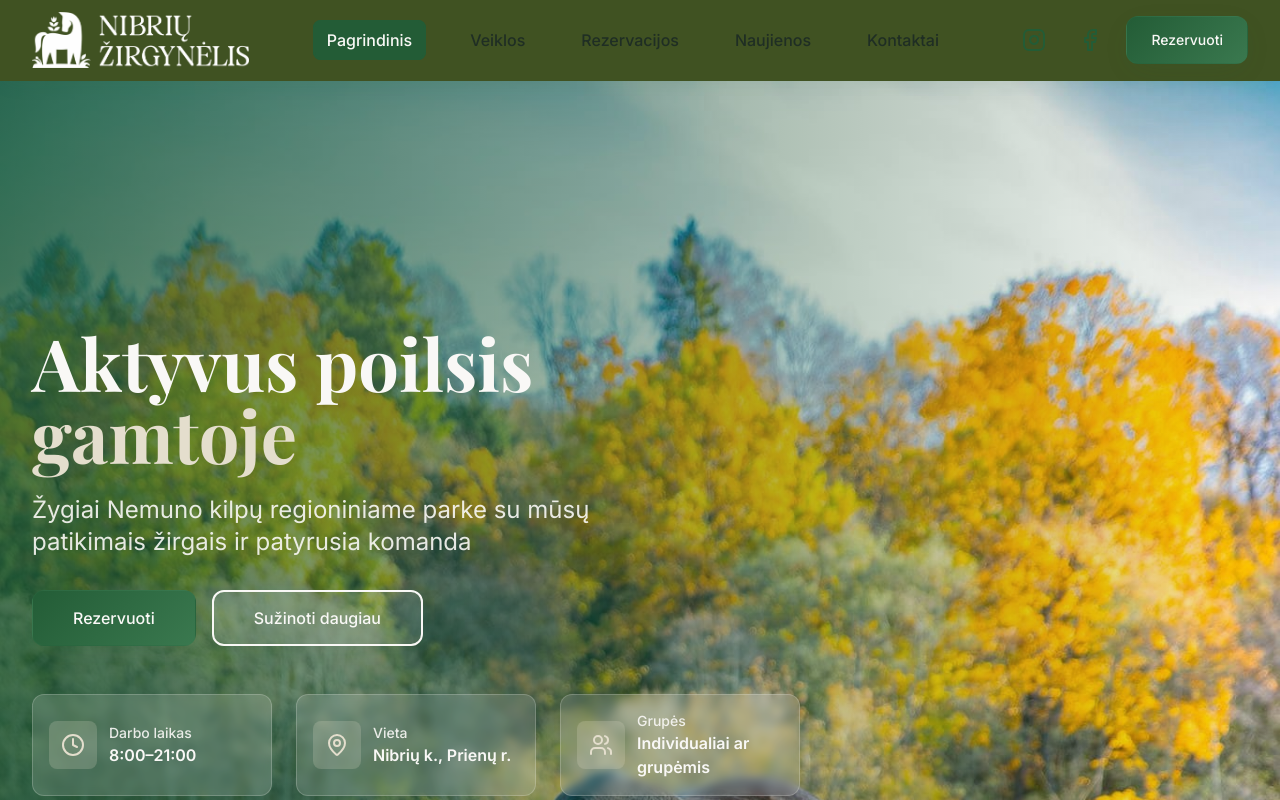
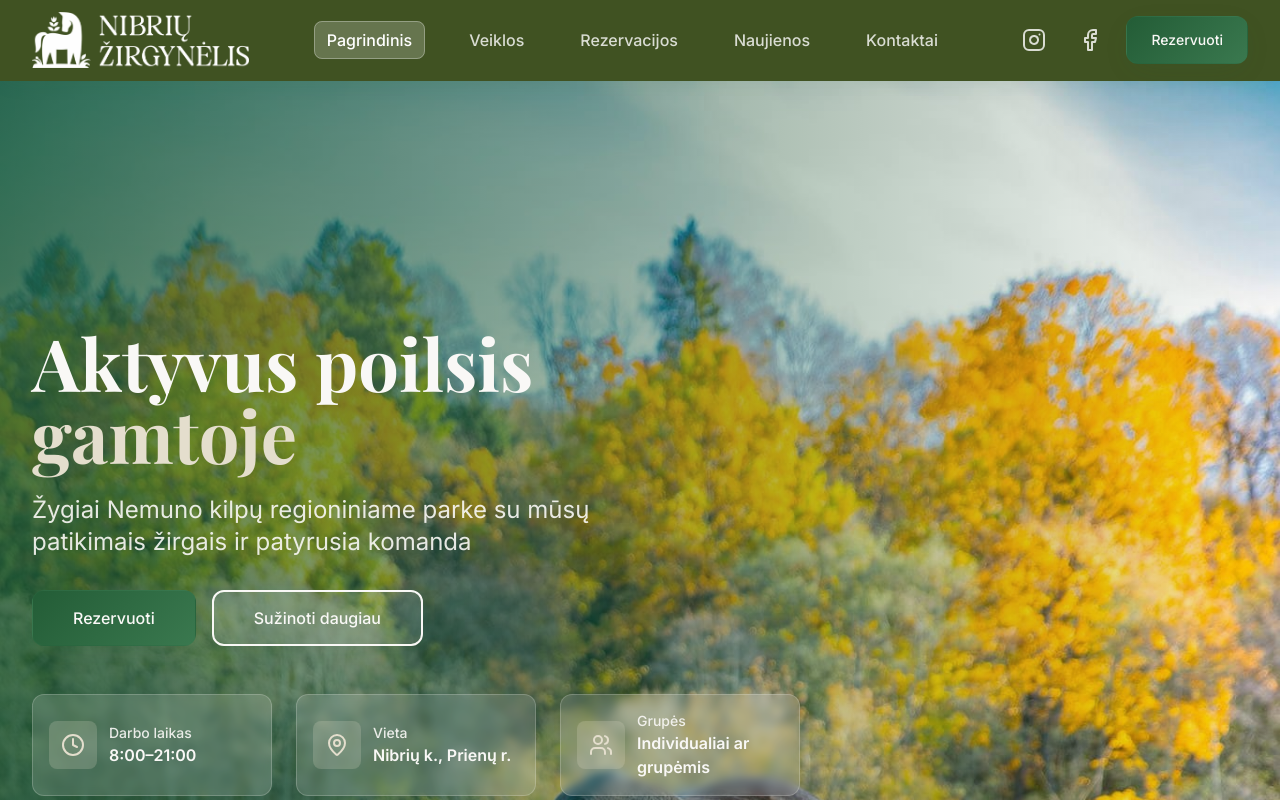
Before and after one commit to BboyHappy/nibriuzirgynelis, a React (Vite) app: page / in a window 1280 px wide. Shown: the top 800 px of the page. Built offline with nearby package versions, Linux system fonts and the light colour scheme.

Commit message:
Update top bar color to green

```diff
--- a/src/components/Header.tsx
+++ b/src/components/Header.tsx
@@ -53,9 +53,9 @@ const Header = () => {
                 {item.submenu ? (
                   <div className="relative">
                     <button className={cn(
-                      "text-foreground hover:text-primary transition-colors font-medium px-3 py-2 rounded-lg",
-                      "group-hover:text-primary",
-                      isActiveSection(item.submenu) && "bg-primary text-primary-foreground hover:text-primary-foreground group-hover:text-primary-foreground border-2 border-primary"
+                      "text-white/80 hover:text-white transition-colors font-medium px-3 py-2 rounded-lg",
+                      "group-hover:text-white",
+                      isActiveSection(item.submenu) && "bg-white/20 text-white hover:text-white group-hover:text-white border border-white/30"
                     )}>
                       {item.name}
                     </button>
@@ -80,8 +80,8 @@ const Header = () => {
                   <Link
                     to={item.href}
                     className={cn(
-                      "text-foreground hover:text-primary transition-colors font-medium px-3 py-2 rounded-lg",
-                      isActivePage(item.href) && "bg-primary text-primary-foreground hover:text-primary-foreground border-2 border-primary"
+                      "text-white/80 hover:text-white transition-colors font-medium px-3 py-2 rounded-lg",
+                      isActivePage(item.href) && "bg-white/20 text-white hover:text-white border border-white/30"
                     )}
                   >
                     {item.name}
@@ -97,7 +97,7 @@ const Header = () => {
               href="https://www.instagram.com/nibriu.zirgynelis/"
               target="_blank"
               rel="noopener noreferrer"
-              className="hidden sm:flex p-2 rounded-lg hover:bg-accent text-primary hover:text-primary/80 transition-colors"
+              className="hidden sm:flex p-2 rounded-lg hover:bg-white/10 text-white/80 hover:text-white transition-colors"
             >
               <Instagram size={24} />
             </a>
@@ -106,7 +106,7 @@ const Header = () => {
               href="https://www.facebook.com/profile.php?id=100057225738324&locale=lt_LT"
               target="_blank"
               rel="noopener noreferrer"
-              className="hidden sm:flex p-2 rounded-lg hover:bg-accent text-primary hover:text-primary/80 transition-colors"
+              className="hidden sm:flex p-2 rounded-lg hover:bg-white/10 text-white/80 hover:text-white transition-colors"
             >
               <Facebook size={24} />
             </a>
@@ -116,7 +116,7 @@ const Header = () => {
             </Button>
 
             <button
-              className="lg:hidden p-2 rounded-lg hover:bg-accent"
+              className="lg:hidden p-2 rounded-lg hover:bg-white/10 text-white"
               onClick={() => setIsMenuOpen(!isMenuOpen)}
             >
               {isMenuOpen ? <X size={24} /> : <Menu size={24} />}
@@ -126,7 +126,7 @@ const Header = () => {
 
         {/* Mobile Navigation */}
         {isMenuOpen && (
-          <div className="lg:hidden border-t border-border bg-background/95 backdrop-blur-sm">
+          <div className="lg:hidden border-t border-white/20 bg-[#405222]">
             <nav className="py-4 space-y-2">
               {navigation.map((item) => (
                 <div key={item.name}>
```
